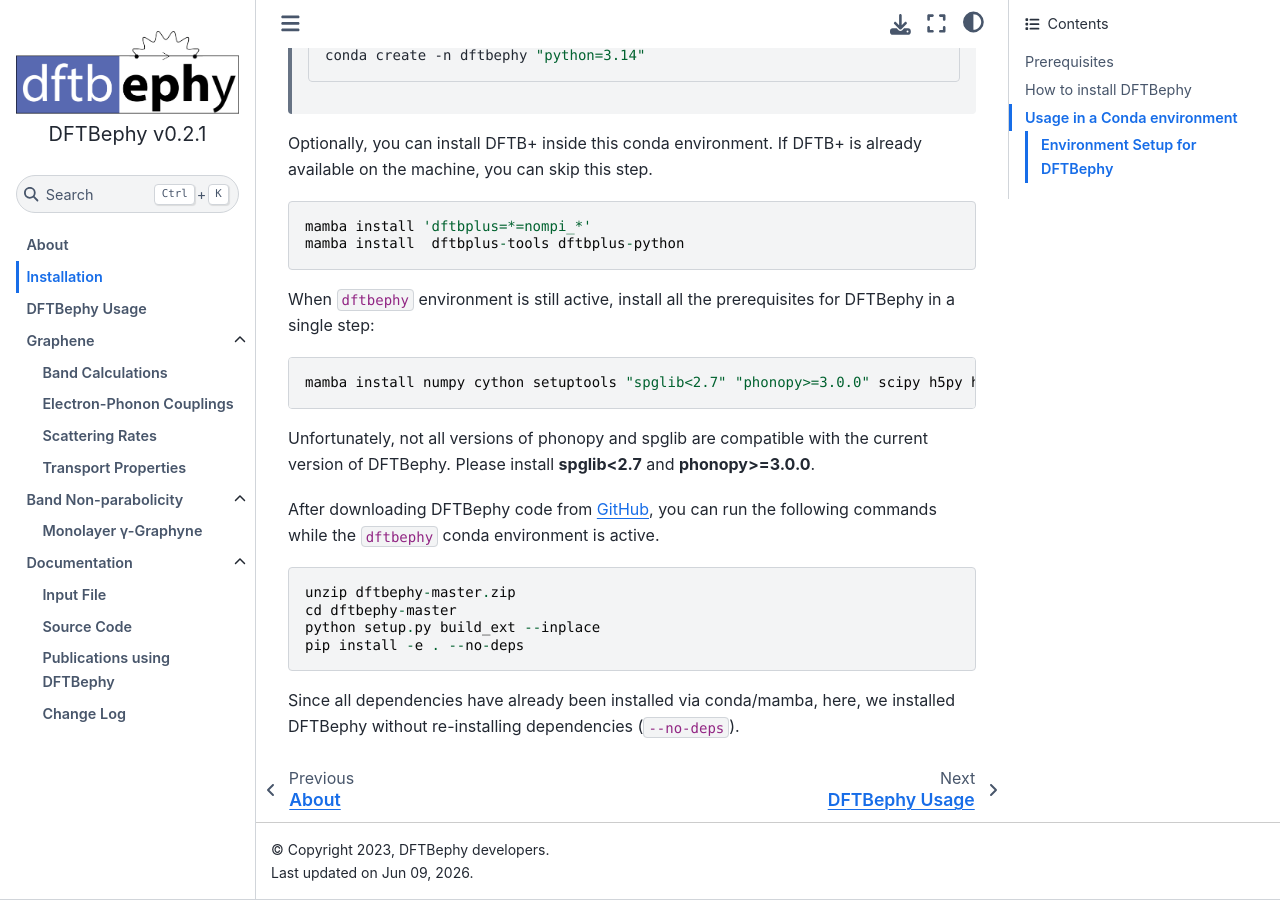
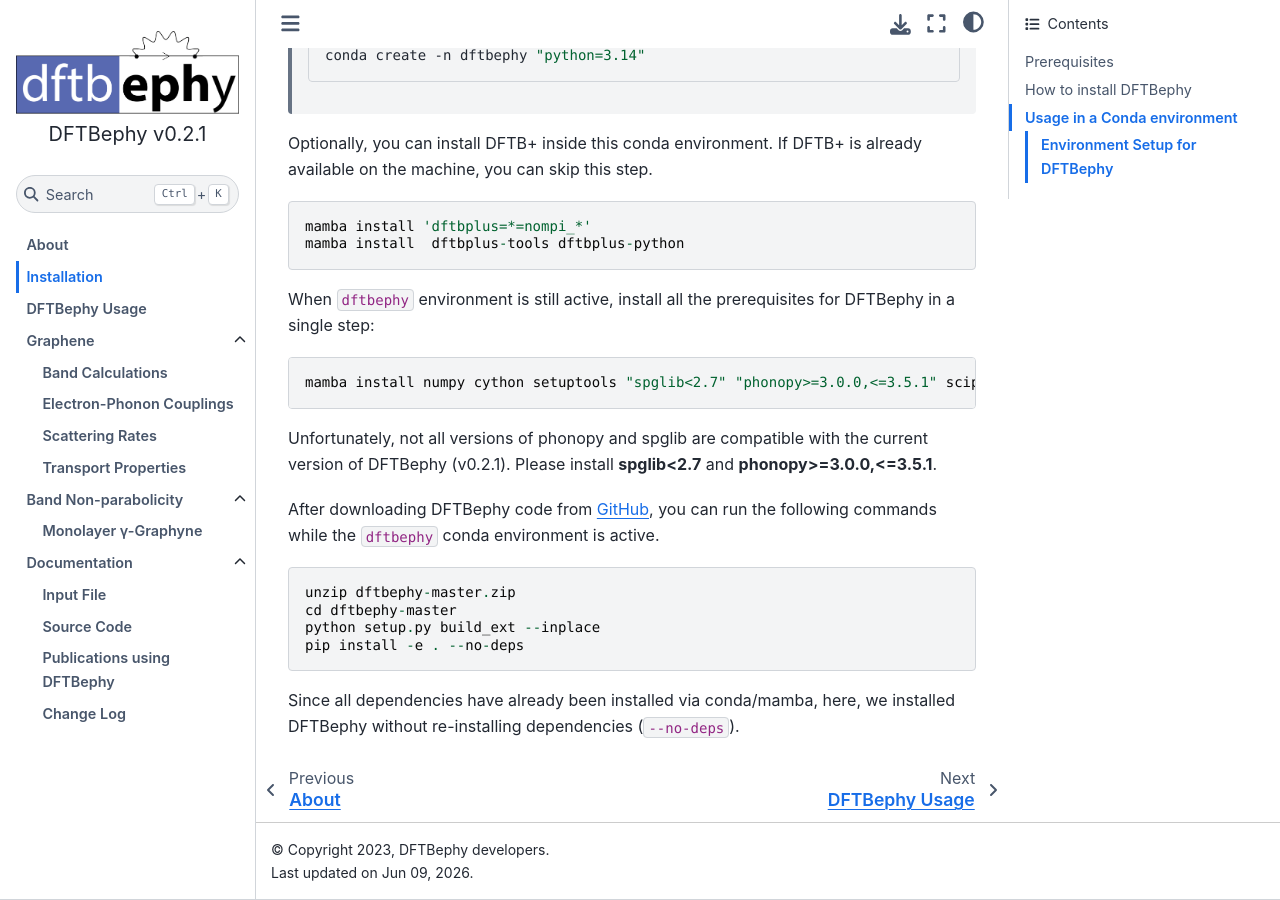
Before and after one commit to CoMeT4MatSci/dftbephy, a Jupyter Book: the page built from wiki/docs/main/installation.md, in a window 1280 px wide and 900 px high, scrolled down 2381 px. Built offline with Jupyter Book 1.0.4 settings and Sphinx 7.4.7 and the Sphinx Book theme 1.1.4, drawn with Linux system fonts in a browser that asks for light colours; some of the changed text lies outside the part shown.

Commit message:
Modify Phonopy installation version

````diff
--- a/wiki/docs/main/installation.md
+++ b/wiki/docs/main/installation.md
@@ -4,7 +4,7 @@
 
 Before and during the DFTBephy workflow:
 - DFTB+ ( for detailed installation instructions, please visit [DFTB+ Recipes](https://dftbplus-recipes.readthedocs.io/en/latest/introduction.html).)
-- [Phonopy](https://phonopy.github.io/phonopy/install.html) (`conda install -c conda-forge "phonopy>=3.0.0" `)
+- [Phonopy](https://phonopy.github.io/phonopy/install.html) (`conda install -c conda-forge "phonopy>=3.0.0,<=3.5.1" `)
 
 Before install/build DFTBephy:
 - **Build-system dependencies**: `numpy`, `Cython`, `setuptools`
@@ -86,9 +86,9 @@ mamba install  dftbplus-tools dftbplus-python
 When `dftbephy` environment is still active, install all the prerequisites for DFTBephy in a single step:
 
 ```
-mamba install numpy cython setuptools "spglib<2.7" "phonopy>=3.0.0" scipy h5py hsd-python openmpi mpi4py
+mamba install numpy cython setuptools "spglib<2.7" "phonopy>=3.0.0,<=3.5.1" scipy h5py hsd-python openmpi mpi4py
 ```
-Unfortunately, not all versions of phonopy and spglib are compatible with the current version of DFTBephy. Please install **spglib<2.7** and **phonopy>=3.0.0**.
+Unfortunately, not all versions of phonopy and spglib are compatible with the current version of DFTBephy (v0.2.1). Please install **spglib<2.7** and **phonopy>=3.0.0,<=3.5.1**.
 
 After downloading DFTBephy code from [GitHub](https://github.com/CoMeT4MatSci/dftbephy), you can run the following commands while the `dftbephy` conda environment is active.
 ```
````
